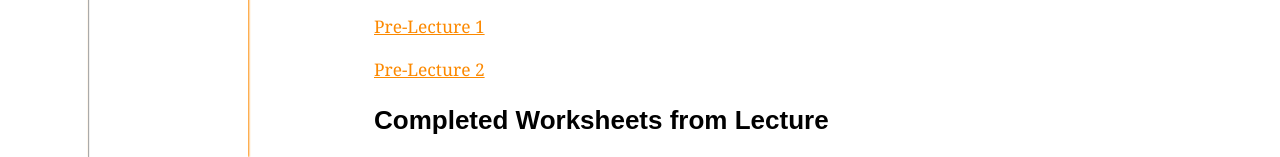
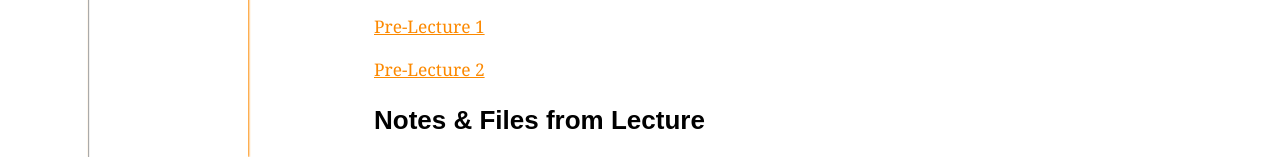
Before and after one commit to memelissa/ucsd-cse12-sp22.github.io, a Jekyll site: the page built from _lectures/lecture1.md, in a window 1280 px wide. Shown: the part 1866-2023 px from the top of the page. Built offline with Jekyll 4.4.1, drawn with Linux system fonts in a browser that asks for light colours.

Commit message:
Update lecture1.md

```diff
--- a/_lectures/lecture1.md
+++ b/_lectures/lecture1.md
@@ -51,7 +51,7 @@ Videos (to watch **before** your problem session on March 31):
 
 [Pre-Lecture 2](https://github.com/ucsd-cse12-sp22/ucsd-cse12-sp22.github.io/tree/main/_pre-lectures/lecture-02){:target="_blank"}
 
-## Completed Worksheets from Lecture
+## Notes & Files from Lecture
 
 {% for worksheet in page.worksheets %}
 <div class="worksheetBox">
```
